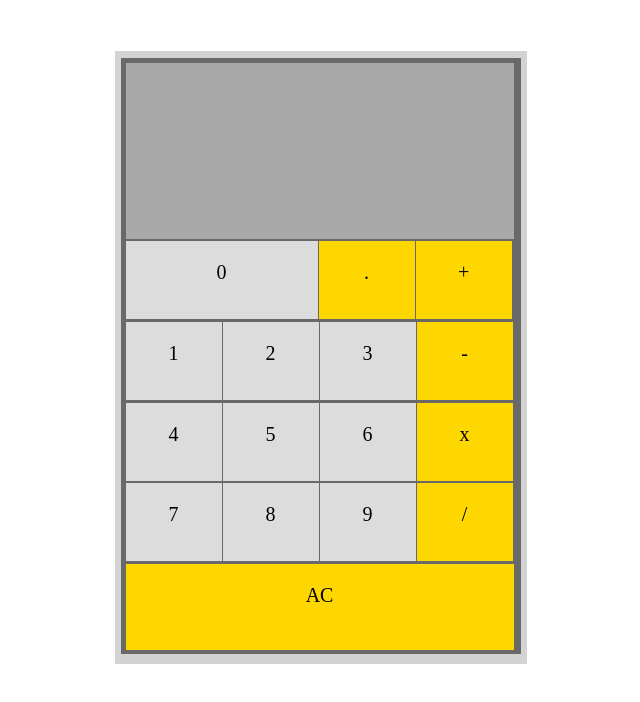
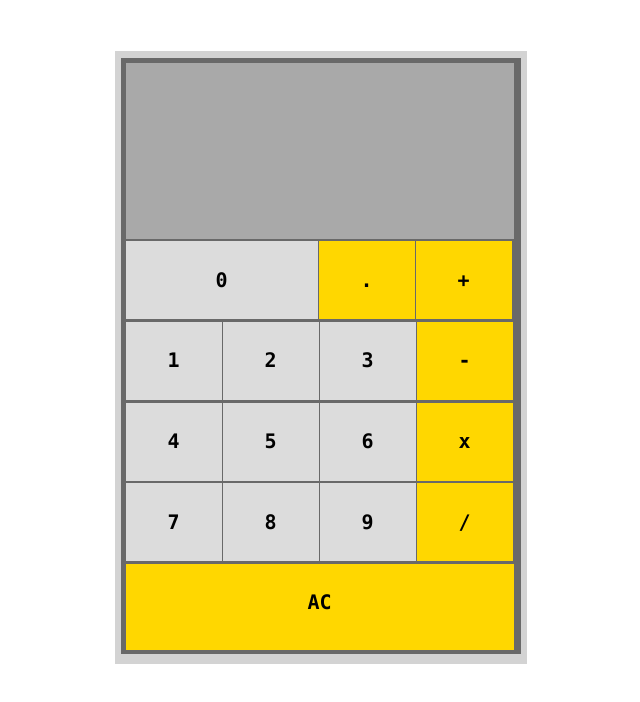
Before and after one commit to elizajing/calculator, a React app: page / in a window 1280 px wide. Shown: the top 702 px of the page, without its empty margins (319-959 px from the left). Built offline with nearby package versions, Linux system fonts and the light colour scheme; the HTML template or start-up script is replaced by a standard one.

Commit message:
Change font to Lucida Console

```diff
--- a/src/App.css
+++ b/src/App.css
@@ -60,3 +60,7 @@
   font-size: 20px;
   margin: 0.5px;
 }
+h4 {
+  font-family: "Lucida Console", Monaco, monospace;
+  font: bold;
+}
--- a/src/App.js
+++ b/src/App.js
@@ -12,52 +12,52 @@ class App extends Component {
           </div>
           <div className={styles.buttonboard}>
             <div className={styles.buttonzero}>
-              <p>0</p>
+              <h4>0</h4>
             </div>
             <div className={styles.symbolbutton}>
-              <p>.</p>
+              <h4>.</h4>
             </div>
             <div className={styles.symbolbutton}>
-              <p>+</p>
+              <h4>+</h4>
             </div>
             <div className={styles.regularbutton}>
-              <p>1</p>
+              <h4>1</h4>
             </div>
             <div className={styles.regularbutton}>
-              <p>2</p>
+              <h4>2</h4>
             </div>
             <div className={styles.regularbutton}>
-              <p>3</p>
+              <h4>3</h4>
             </div>
             <div className={styles.symbolbutton}>
-              <p>-</p>
+              <h4>-</h4>
             </div>
             <div className={styles.regularbutton}>
-              <p>4</p>
+              <h4>4</h4>
             </div>
             <div className={styles.regularbutton}>
-              <p>5</p>
+              <h4>5</h4>
             </div>
             <div className={styles.regularbutton}>
-              <p>6</p>
+              <h4>6</h4>
             </div>
             <div className={styles.symbolbutton}>
-              <p>x</p>
+              <h4>x</h4>
             </div>
             <div className={styles.regularbutton}>
-              <p>7</p>
+              <h4>7</h4>
             </div>
             <div className={styles.regularbutton}>
-              <p>8</p>
+              <h4>8</h4>
             </div>
             <div className={styles.regularbutton}>
-              <p>9</p>
+              <h4>9</h4>
             </div>
             <div className={styles.symbolbutton}>
-              <p>/</p>
+              <h4>/</h4>
             </div>
             <div className={styles.acbutton}>
-              <p>AC</p>
+              <h4>AC</h4>
             </div>
           </div>
         </div>
```
